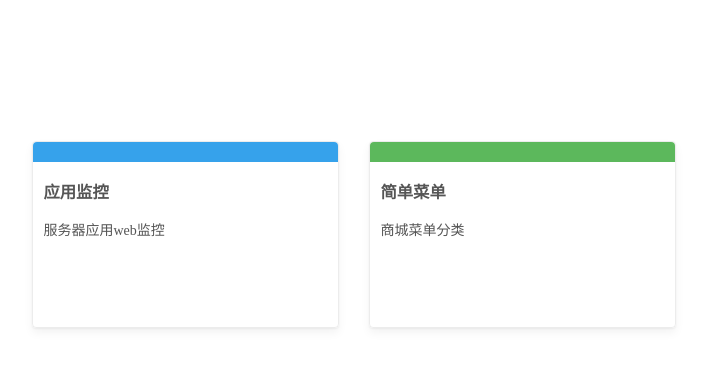
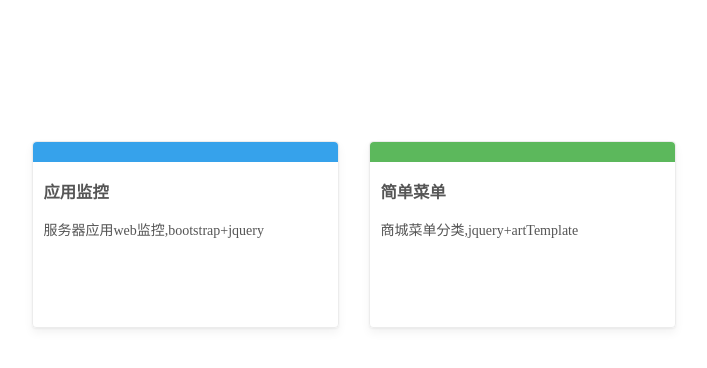
Before and after one commit to wanfei123/wanfei123.github.io, a plain HTML site: page index.html in a window 1280 px wide. Shown: the whole page, without its empty margins (117-824 px from the left). Drawn offline with Linux system fonts and the light colour scheme.

Commit message:
添加说明

```diff
--- a/index.html
+++ b/index.html
@@ -10,7 +10,7 @@
         <div class="showcase-header showcase-header-1"></div>
         <div class="showcase-content">
             <h3>应用监控</h3>
-            <p>服务器应用web监控</p>
+            <p>服务器应用web监控,bootstrap+jquery</p>
         </div>
     </a>
 
@@ -18,7 +18,7 @@
         <div class="showcase-header showcase-header-2"></div>
         <div class="showcase-content">
             <h3>简单菜单</h3>
-            <p>商城菜单分类</p>
+            <p>商城菜单分类,jquery+artTemplate</p>
         </div>
     </a>
 </div>
```
